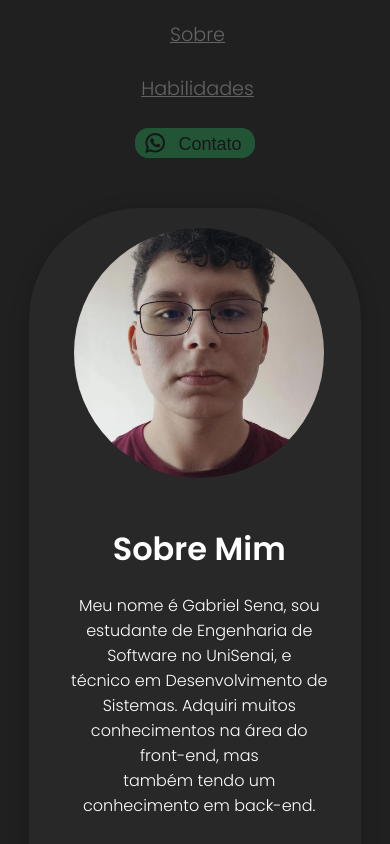
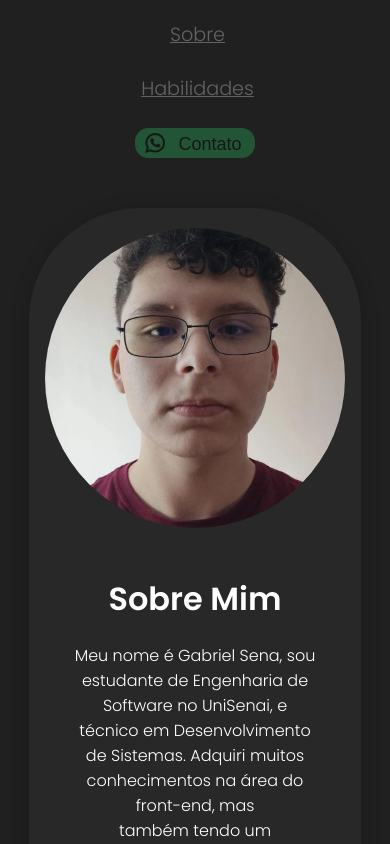
Before and after one commit to NeoPato/Portifolio, a React (Vite) app in the folder portifolio/: page / in a window 390 px wide. Shown: the top 844 px of the page. Built offline with nearby package versions, Linux system fonts and the light colour scheme.

Commit message:
atualização 0.3

```diff
--- a/portifolio/src/index.css
+++ b/portifolio/src/index.css
@@ -244,18 +244,17 @@ section {
   .contact-content {
     flex-direction: column;
     align-items: center;
-    width: 300px;
-    max-width: 300px;
   }
   .skills-content {
     flex-direction: column;
     align-items: center;
+    max-width: 80vw;
   }
   .image img {
-  max-height: 250px;
-  max-width: 250px;
-  width: 100vw;
-  height: 100vh;
+    max-height: 300px;
+    max-width: 300px;
+    width: 100vw;
+    height: 100vh;
   }
   .card-list {
     width: 300px;
```
